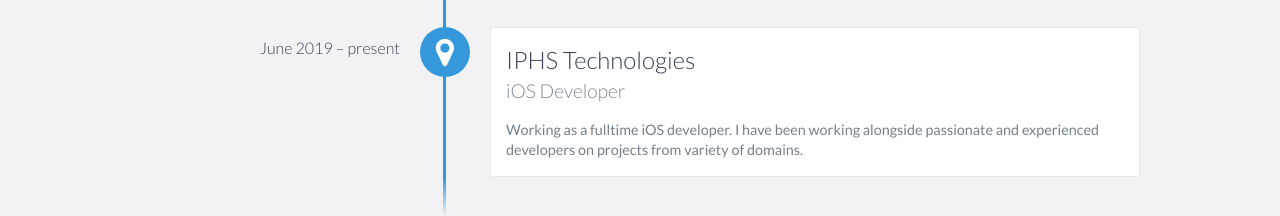
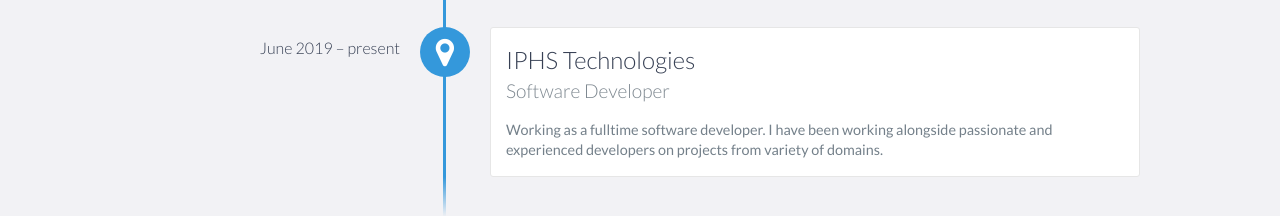
Before and after one commit to ravimishra2270/ravimishra2270.github.io, a website: page index.html in a window 1280 px wide. Shown: the part 2131-2347 px from the top of the page. Drawn offline with nearby package versions, Linux system fonts and the light colour scheme.

Commit message:
Update index.html
Updated Role

```diff
--- a/index.html
+++ b/index.html
@@ -130,9 +130,9 @@
 
             <div data-date="June 2019 – present">
                 <h3>IPHS Technologies</h3>
-                <h4>iOS Developer</h4>
+                <h4>Software Developer</h4>
                 <p>
-                  Working as a fulltime iOS developer. I have been working alongside passionate and experienced developers on projects from
+                  Working as a fulltime software developer. I have been working alongside passionate and experienced developers on projects from
                   variety of domains.
                 </p>
             </div>
```
